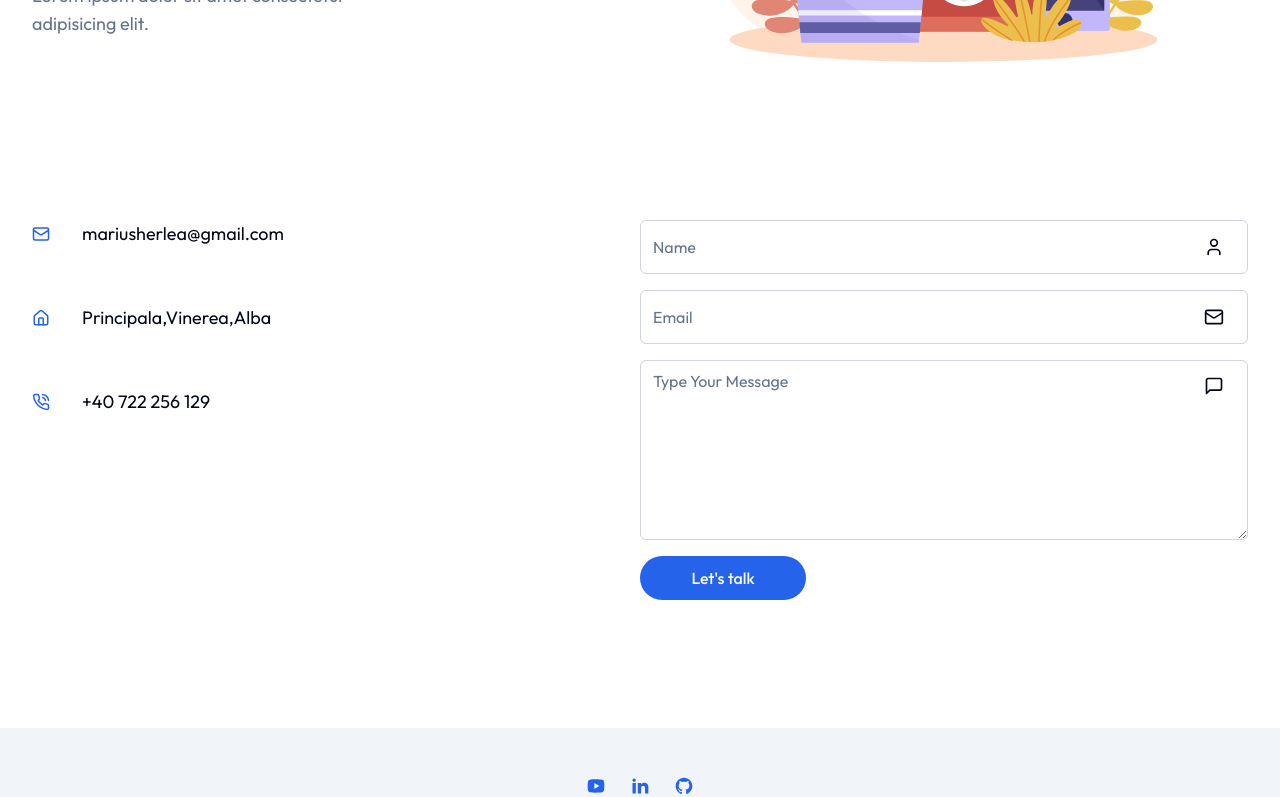
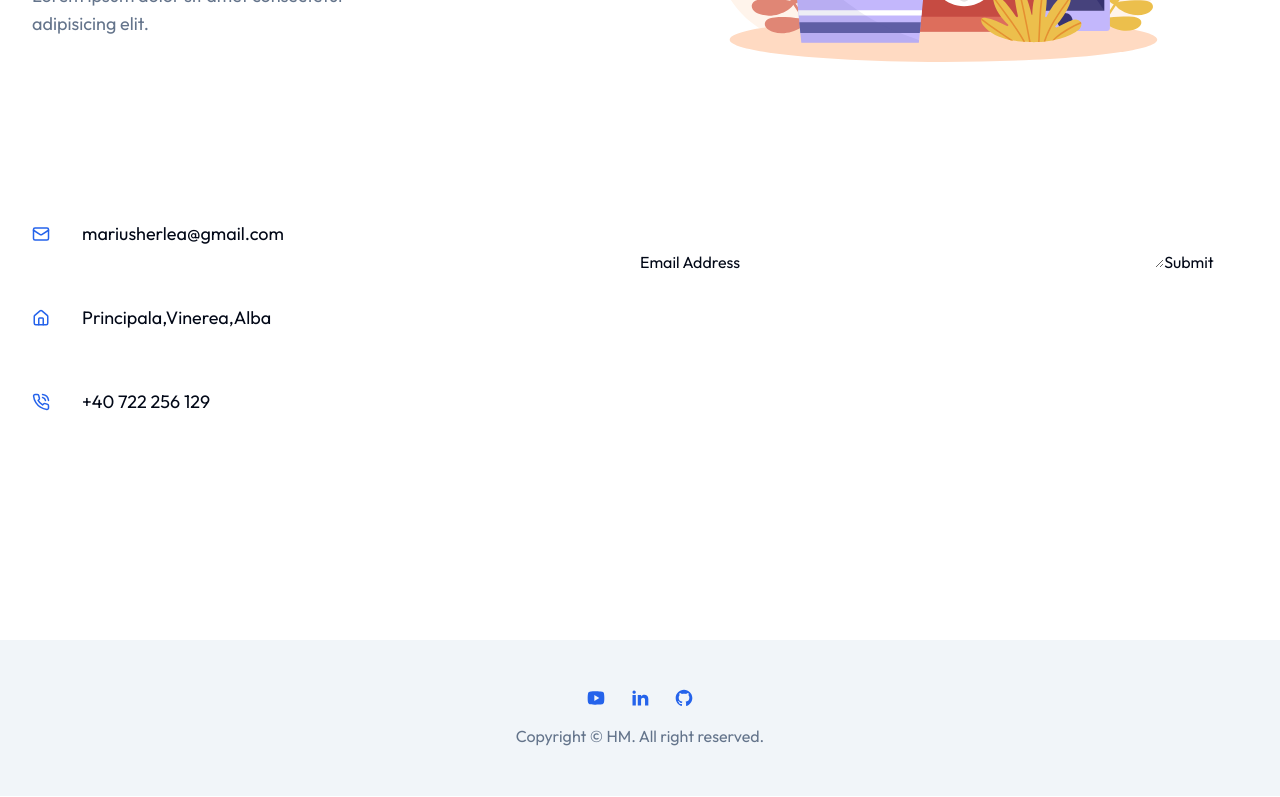
Before and after one commit to mariusherlea/marius-portfolio, a Next.js app: page /contact in a window 1280 px wide. Shown: the part 457-1254 px from the top of the page. Built offline with nearby package versions, Linux system fonts and the light colour scheme.

Commit message:
formspree.io save the day

```diff
--- a/components/Form.jsx
+++ b/components/Form.jsx
@@ -1,135 +1,25 @@
 "use client";
-import { useState } from "react";
-import axios from "axios";
-import { Button } from "@/components/ui/button";
-import { Input } from "@/components/ui/input";
-import { Textarea } from "@/components/ui/textarea";
-import { User, Mail as MailIcon, MessageSquare } from "lucide-react";
 
-const Form = () => {
-  const [formData, setFormData] = useState({
-    name: "",
-    email: "",
-    message: "",
-  });
+import React from "react";
+import { useForm, ValidationError } from "@formspree/react";
 
-  const [errors, setErrors] = useState({
-    name: "",
-    email: "",
-    message: "",
-  });
-
-  const handleSubmit = async (e) => {
-    e.preventDefault();
-
-    let formValid = true;
-    const newErrors = {};
-
-    if (formData.name.trim() === "") {
-      newErrors.name = "Name is required";
-      formValid = false;
-    }
-
-    if (formData.email.trim() === "") {
-      newErrors.email = "Email is required";
-      formValid = false;
-    }
-
-    if (formData.message.trim() === "") {
-      newErrors.message = "Message is required";
-      formValid = false;
-    }
-
-    setErrors(newErrors);
-
-    if (formValid) {
-      try {
-        const response = await axios.post("/api/sendEmail", formData);
-        console.log("Email sent successfully:", response.data);
-        // Optionally handle success state or reset form
-      } catch (error) {
-        console.error("Error submitting form:", error);
-        // Handle error state or display error message
-      }
-    }
-  };
-
-  const handleChange = (e) => {
-    const { id, value } = e.target;
-    setFormData((prevData) => ({
-      ...prevData,
-      [id]: value,
-    }));
-
-    setErrors((prevErrors) => ({
-      ...prevErrors,
-      [id]: "",
-    }));
-  };
-
+function Form() {
+  const [state, handleSubmit] = useForm("mgvwelrk");
+  if (state.succeeded) {
+    return <p>Thanks for joining!</p>;
+  }
   return (
-    <form onSubmit={handleSubmit} className="flex flex-col gap-y-4">
-      <div className="relative flex items-center">
-        <label htmlFor="name" className="sr-only">
-          Name
-        </label>
-        <Input
-          type="text"
-          id="name"
-          value={formData.name}
-          onChange={handleChange}
-          placeholder="Name"
-          className={`border border-gray-300 px-3 py-2 rounded-md focus:outline-none w-full ${
-            errors.name ? "border-red-500" : ""
-          }`}
-        />
-        <User size={20} className="absolute right-6" />
-      </div>
-      {errors.name && <p className="text-red-500 text-sm">{errors.name}</p>}
-
-      <div className="relative flex items-center">
-        <label htmlFor="email" className="sr-only">
-          Email
-        </label>
-        <Input
-          type="email"
-          id="email"
-          value={formData.email}
-          onChange={handleChange}
-          placeholder="Email"
-          className={`border border-gray-300 px-3 py-2 rounded-md focus:outline-none w-full ${
-            errors.email ? "border-red-500" : ""
-          }`}
-        />
-        <MailIcon size={20} className="absolute right-6" />
-      </div>
-      {errors.email && <p className="text-red-500 text-sm">{errors.email}</p>}
-
-      <div className="relative flex items-center">
-        <label htmlFor="message" className="sr-only">
-          Message
-        </label>
-        <Textarea
-          id="message"
-          value={formData.message}
-          onChange={handleChange}
-          placeholder="Type Your Message"
-          rows={4}
-          className={`border border-gray-300 px-3 py-2 rounded-md focus:outline-none w-full ${
-            errors.message ? "border-red-500" : ""
-          }`}
-        />
-        <MessageSquare size={20} className="absolute top-4 right-6" />
-      </div>
-      {errors.message && (
-        <p className="text-red-500 text-sm">{errors.message}</p>
-      )}
-
-      <Button type="submit" className="flex items-center gap-x-1 max-w-[166px]">
-        Let's talk
-      </Button>
+    <form onSubmit={handleSubmit}>
+      <label htmlFor="email">Email Address</label>
+      <input id="email" type="email" name="email" />
+      <ValidationError prefix="Email" field="email" errors={state.errors} />
+      <textarea id="message" name="message" />
+      <ValidationError prefix="Message" field="message" errors={state.errors} />
+      <button type="submit" disabled={state.submitting}>
+        Submit
+      </button>
     </form>
   );
-};
+}
 
 export default Form;
--- a/package.json
+++ b/package.json
@@ -9,6 +9,7 @@
     "lint": "next lint"
   },
   "dependencies": {
+    "@formspree/react": "^2.5.1",
     "@hookform/resolvers": "^3.6.0",
     "@radix-ui/react-dialog": "^1.1.1",
     "@radix-ui/react-icons": "^1.3.0",
```
Also changed, not shown: api/sendEmail.js (deleted, +0 -33 lines), 1 other file (tests, documents, lock files or other folders).
